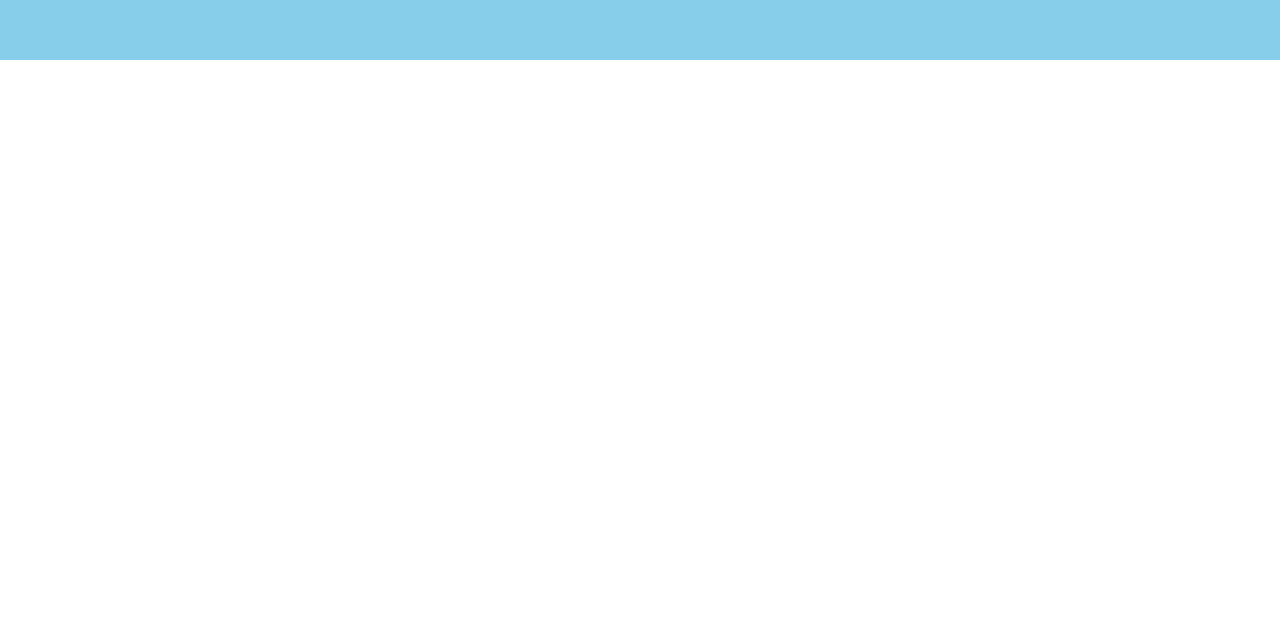
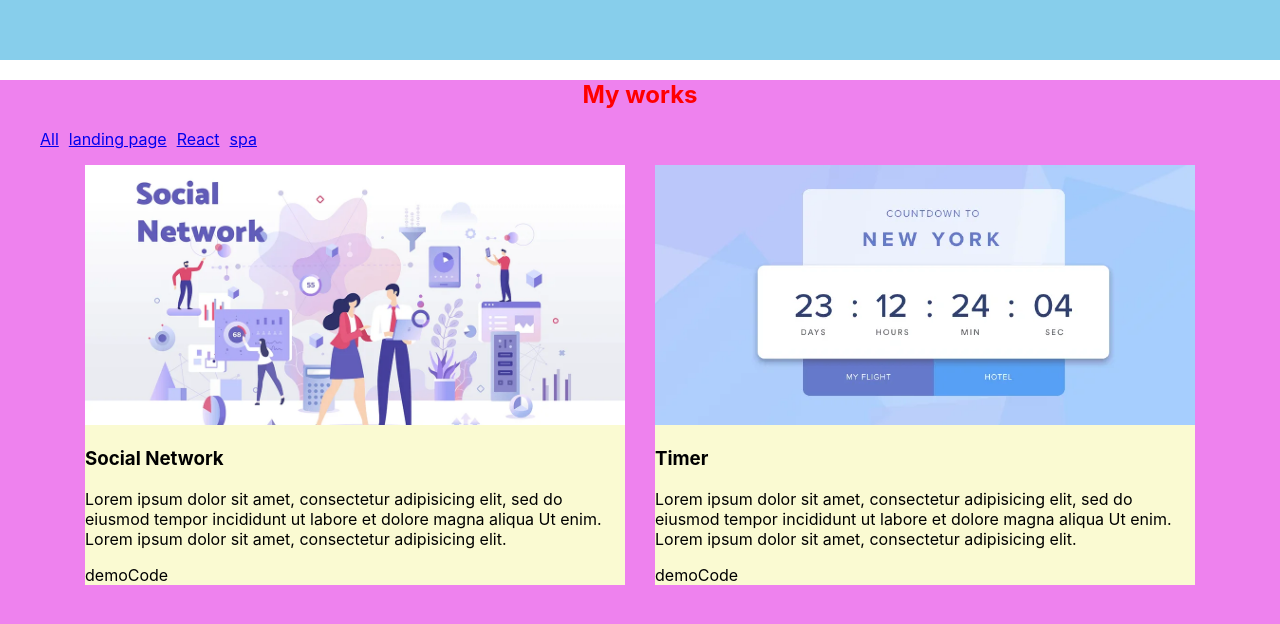
Before and after one commit to St0rY87/it-incubator-portfolio-sveta, a React (Vite) app: page / in a window 1280 px wide. Shown: the part 1244-1868 px from the top of the page. Before the commit the page ends 1304 px from the top, so only its background shows below. Built offline with nearby package versions, Linux system fonts and the light colour scheme.

Commit message:
feat: create structure of works section

```diff
--- a/src/App.tsx
+++ b/src/App.tsx
@@ -2,6 +2,7 @@ import './App.css'
 import { Header } from './layout/header/Header';
 import { Main } from './layout/sections/main/Main';
 import { Skills } from './layout/sections/skills/Skills';
+import { Works } from './layout/sections/works/Works';
 
 function App() {
     return (
@@ -9,6 +10,7 @@ function App() {
             <Header/>
             <Main/>
             <Skills/>
+            <Works/>
         </div>
     )
 }
--- a/src/components/FlexWrapper.tsx
+++ b/src/components/FlexWrapper.tsx
@@ -6,6 +6,7 @@ type FlexWrapperPropsType = {
   justify?: string;
   align?: string;
   wrap?: string;
+  gap?: string;
 };
 
 export const FlexWrapper = styled.div<FlexWrapperPropsType>`
@@ -13,5 +14,6 @@ export const FlexWrapper = styled.div<FlexWrapperPropsType>`
   flex-direction: ${(props) => props.direction || "row"};
   justify-content: ${(props) => props.justify || "flex-start"};
   align-items: ${props => props.align || 'stretch'};
-  flex-wrap: ${props => props.wrap || 'wrap'}
+  flex-wrap: ${props => props.wrap || 'wrap'};
+  gap: ${props => props.gap || '0px'}
 `;
--- a/src/components/menu/Menu.tsx
+++ b/src/components/menu/Menu.tsx
@@ -1,19 +1,17 @@
-import React from 'react'
-import styled from 'styled-components'
+import styled from "styled-components";
+import { MenuItem } from "./MenuItem/MenuItem";
 
-export const  Menu = () => {
+export const Menu = (props: { menuItems: Array<string> }) => {
   return (
     <StyledMenu>
       <ul>
-            <li><a href="#">Home</a></li>
-            <li><a href="#">Skills</a></li>
-            <li><a href="#">Works</a></li>
-            <li><a href="#">Testimony</a></li>
-            <li><a href="#">Contact</a></li>
+        {props.menuItems.map((item) => (
+          <MenuItem key={item} item={item} />
+        ))}
       </ul>
     </StyledMenu>
-  )
-}
+  );
+};
 
 const StyledMenu = styled.nav`
   ul {
@@ -21,4 +19,4 @@ const StyledMenu = styled.nav`
     gap: 10px;
     list-style-type: none;
   }
-`
+`;
--- /dev/null
+++ b/src/components/menu/MenuItem/MenuItem.tsx
@@ -0,0 +1,7 @@
+export const MenuItem = (props: { item: string }) => {
+  return (
+    <li>
+      <a href="#">{props.item}</a>
+    </li>
+  );
+};
--- a/src/layout/header/Header.tsx
+++ b/src/layout/header/Header.tsx
@@ -1,22 +1,22 @@
-import React from "react";
 import styled from "styled-components";
 import { Logo } from "../../components/logo/Logo";
 import { Menu } from "../../components/menu/Menu";
 
+const menuItems = ["Home", "Skills", "Works", "Testimony", "Contact"];
+
 export const Header = () => {
   return (
     <StyledHeader>
-      <Logo/>
-      <Menu/>
+      <Logo />
+      <Menu menuItems={menuItems} />
     </StyledHeader>
   );
 };
 
-
 const StyledHeader = styled.header`
-    background-color: tomato;
-    display: flex;
-    justify-content: space-between;
-    align-items: center;
-    padding-inline: 20px;
-`
+  background-color: tomato;
+  display: flex;
+  justify-content: space-between;
+  align-items: center;
+  padding-inline: 20px;
+`;
--- a/src/layout/sections/skills/Skills.tsx
+++ b/src/layout/sections/skills/Skills.tsx
@@ -8,11 +8,11 @@ export const Skills = () => {
   return (
     <StyledSkills>
       <SectionTitle>My Skills</SectionTitle>
-      <FlexWrapper justify="center">
+      <FlexWrapper align="center" justify="center">
         <Skill
           iconId="codeSvg"
           title="html5"
-          description="Lorem ipsum dolor sit amet, consectetur adipisicing elit, sed do eiusmod tempor incididunt ut labore et dolore magna aliqua Ut enim"
+          description="Lorem ipsumаа dolor sit amet, consectetur adipisicing elit, sed do eiusmod tempor incididunt ut labore et dolore magna aliqua Ut enim"
         />
         <Skill
           iconId="css"
--- /dev/null
+++ b/src/layout/sections/works/Works.tsx
@@ -0,0 +1,40 @@
+import React from "react";
+import styled from "styled-components";
+import { SectionTitle } from "../../../components/SectionTitle";
+import { Menu } from "../../../components/menu/Menu";
+import { FlexWrapper } from "../../../components/FlexWrapper";
+import { Work } from "./work/Work";
+import socialImg from "./../../../assets/images/social.webp";
+import timerImg from "./../../../assets/images/timer.webp";
+
+const menuWorkItems = ["All", "landing page", "React", "spa"];
+
+export const Works = () => {
+  return (
+    <StyledWorks>
+      <SectionTitle>My works</SectionTitle>
+      <Menu menuItems={menuWorkItems} />
+      <FlexWrapper justify="center" gap='30px'>
+        <Work
+          src={socialImg}
+          title={"Social Network"}
+          text={
+            "Lorem ipsum dolor sit amet, consectetur adipisicing elit, sed do eiusmod tempor incididunt ut labore et dolore magna aliqua Ut enim. Lorem ipsum dolor sit amet, consectetur adipisicing elit."
+          }
+        />
+        <Work
+          src={timerImg}
+          title={"Timer"}
+          text={
+            "Lorem ipsum dolor sit amet, consectetur adipisicing elit, sed do eiusmod tempor incididunt ut labore et dolore magna aliqua Ut enim. Lorem ipsum dolor sit amet, consectetur adipisicing elit."
+          }
+        />
+      </FlexWrapper>
+    </StyledWorks>
+  );
+};
+
+const StyledWorks = styled.section`
+  min-height: 100vh;
+  background-color: violet;
+`;
--- /dev/null
+++ b/src/layout/sections/works/work/Work.tsx
@@ -0,0 +1,35 @@
+import styled from "styled-components";
+
+type WorkPropsType = {
+  src: string;
+  title: string;
+  text: string;
+  link?: string;
+};
+
+export const Work = ({ src, title, text, link }: WorkPropsType) => {
+  return (
+    <StyledWork>
+      <Image src={src} alt="" />
+      <Title>{title}</Title>
+      <Text>{text}</Text>
+      <Link href={link}>demo</Link>
+      <Link href={link}>Code</Link>
+    </StyledWork>
+  );
+};
+
+const StyledWork = styled.div`
+  background-color: lightgoldenrodyellow;
+  width: min(100%, 540px)
+`;
+
+const Title = styled.h3``;
+
+const Image = styled.img`
+  width: 100%;
+  height: 260px;
+  object-fit: cover;
+`;
+const Text = styled.p``;
+const Link = styled.a``;
```
Lines whose indentation alone changed are shown as unchanged.
